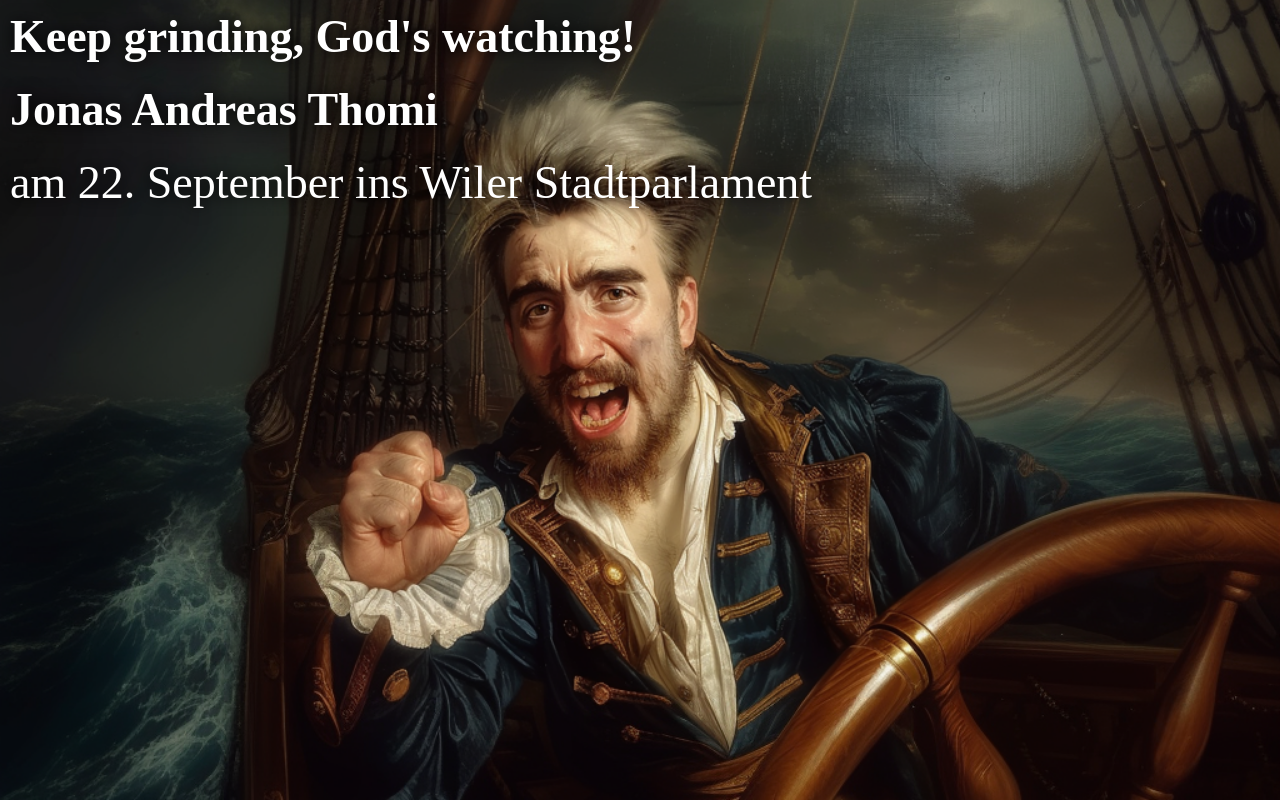
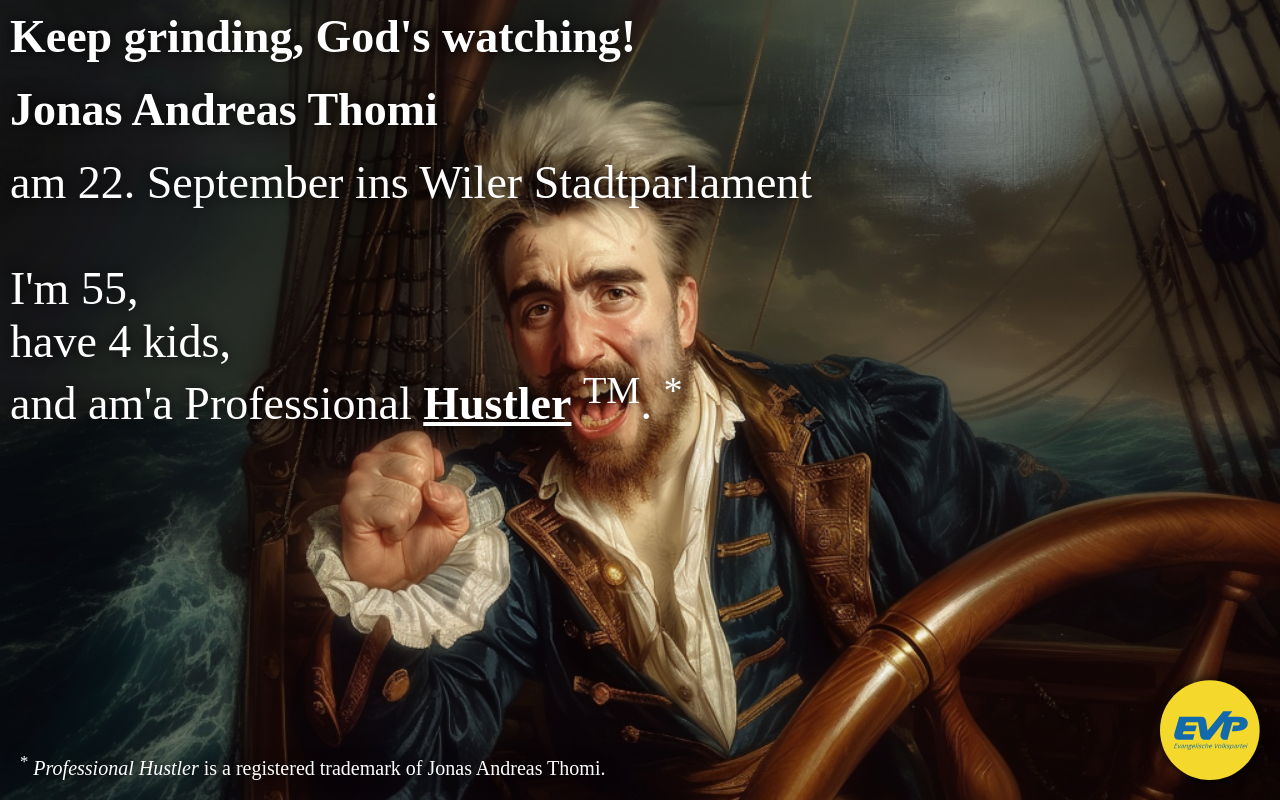
Before and after one commit to Strohkopf7/jonasthomi, a website built with Vite: page src/index.html in a window 1280 px wide. Built offline with nearby package versions, Linux system fonts and the light colour scheme.

Commit message:
making code less cancer

```diff
--- a/src/index.html
+++ b/src/index.html
@@ -7,10 +7,18 @@
     <link rel="stylesheet" href="./style.css">
 </head>
 <body>
-<div>
-    <h1>Keep grinding, God's watching!</h1>
-    <h2>Jonas Andreas Thomi</h2>
-    <p>am 22. September ins Wiler Stadtparlament</p>
+<div class="wrapper">
+    <div>
+        <h1>Keep grinding, God's watching!</h1>
+        <h2>Jonas Andreas Thomi</h2>
+        <p>am 22. September ins Wiler Stadtparlament <br><br>I'm 55, <br>have 4 kids, <br>and am'a Professional <strong>Hustler</strong>
+            <sup>TM</sup>. <sup>*</sup></p>
+
+    </div>
+    <footer>
+        <span><sup>*</sup> <em>Professional Hustler</em> is a registered trademark of Jonas Andreas Thomi.</span>
+        <a href="https://www.evppev.ch" target="_blank" class="evp_logo"></a>
+    </footer>
 </div>
 <script type="module" src="./script.js"></script>
 </body>
--- a/src/style.css
+++ b/src/style.css
@@ -2,15 +2,27 @@
     box-sizing: border-box;
 }
 
-html {
+html, body {
     height: 100%;
+
 }
 
 body {
     margin: 0;
+
+    font-family: serif;
+    font-weight: normal;
+
+}
+
+.wrapper {
     min-height: 100%;
     background: url('profile.png') center center no-repeat;
     background-size: cover;
+    display: flex;
+    flex-flow: column;
+    justify-content: space-between;
+    gap: 40px;
 }
 
 h1, h2, p {
@@ -20,3 +32,41 @@ h1, h2, p {
     filter: drop-shadow(0px 0px 8px black);
     font-size: 46px;
 }
+
+strong {
+    text-decoration: underline;
+}
+
+span {
+    color: white;
+    filter: drop-shadow(0px 0px 8px black);
+    font-size: 20px;
+}
+
+.evp_logo {
+    width: 100px;
+    height: 100px;
+    margin: 0 auto;
+    display: block;
+    filter: drop-shadow(0px 0px 8px black);
+    background: url('logo-evp.svg') center center no-repeat;
+}
+
+footer {
+    display: flex;
+    flex-flow: column;
+    gap: 20px;
+    padding: 20px;
+}
+
+@media screen and (min-width: 768px) {
+    footer {
+        flex-flow: row;
+        align-items: end;
+        justify-content: space-between;
+    }
+
+    .evp_logo {
+        margin-right: 0;
+    }
+}
```
Also changed, not shown: dist/assets/index-CfTPLeBQ.css (deleted), dist/assets/index-DTlz1io8.js (deleted), dist/index.html, 1 other file.
